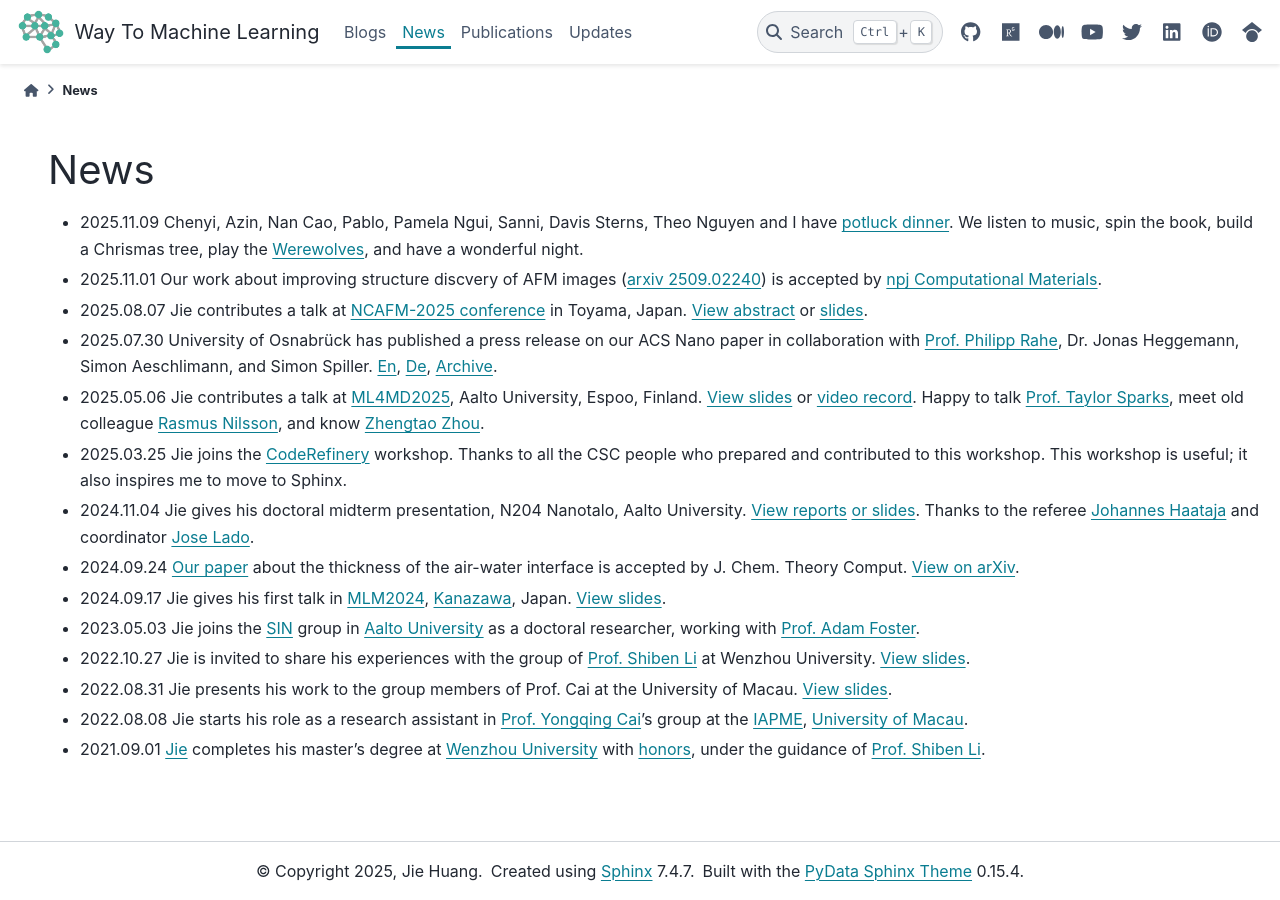
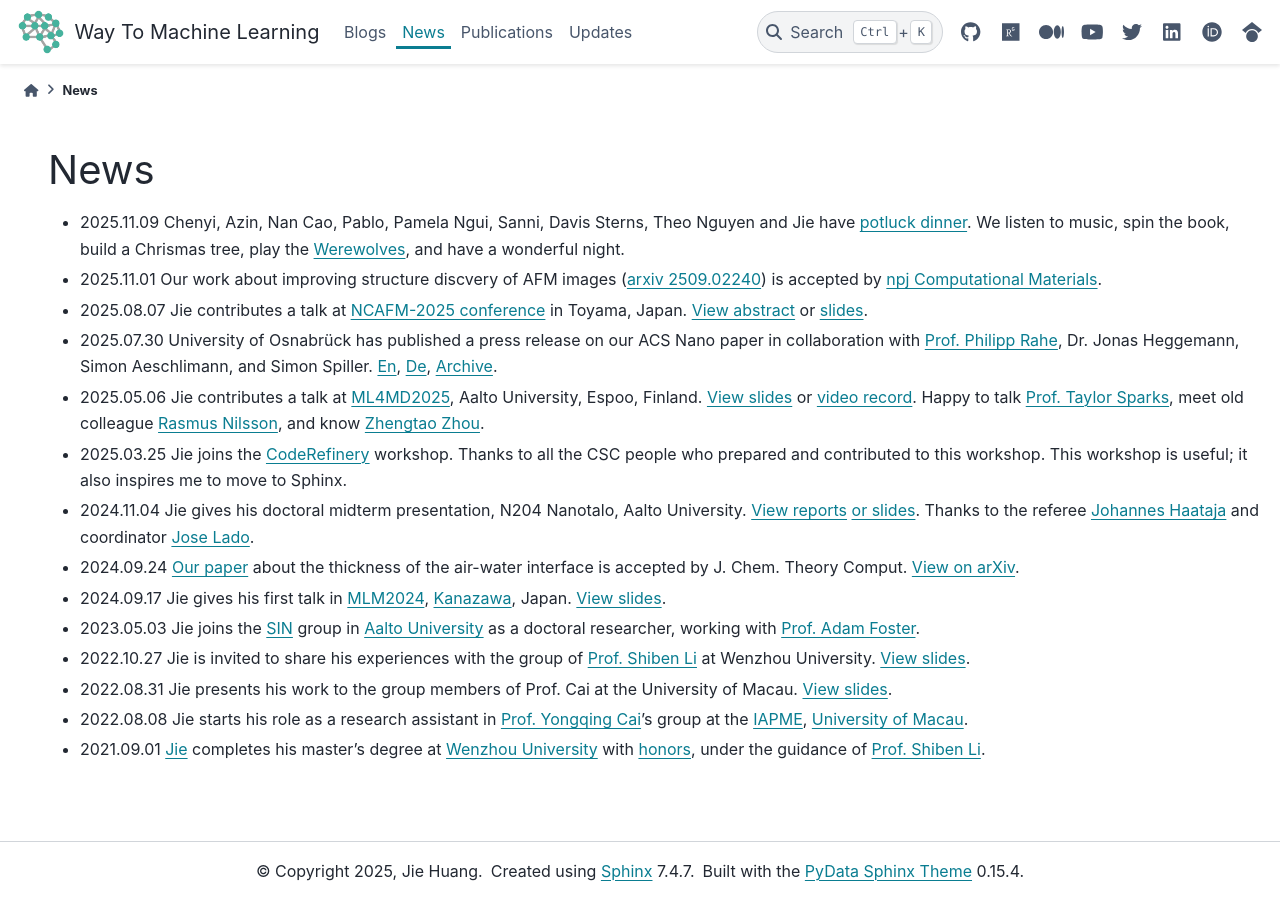
Before and after one commit to way2ml/way2ml.github.io, a Sphinx documentation site: the page built from doc/news.md, in a window 1280 px wide. Built offline with Sphinx 7.4.7 and the PyData theme 0.15.4, drawn with Linux system fonts in a browser that asks for light colours.

Commit message:
Update potluck dinner entry in news.md

```diff
--- a/doc/news.md
+++ b/doc/news.md
@@ -1,5 +1,5 @@
 # News
-- 2025.11.09 Chenyi, Azin, Nan Cao, Pablo, Pamela Ngui,  Sanni, Davis Sterns, Theo Nguyen and I have [potluck dinner](https://en.wikipedia.org/wiki/Potluck). We listen to music, spin the book, build a Chrismas tree, play the [Werewolves](https://en.wikipedia.org/wiki/The_Werewolves_of_Millers_Hollow), and have a wonderful night.
+- 2025.11.09 Chenyi, Azin, Nan Cao, Pablo, Pamela Ngui,  Sanni, Davis Sterns, Theo Nguyen and Jie have [potluck dinner](https://en.wikipedia.org/wiki/Potluck). We listen to music, spin the book, build a Chrismas tree, play the [Werewolves](https://en.wikipedia.org/wiki/The_Werewolves_of_Millers_Hollow), and have a wonderful night.
 - 2025.11.01 Our work about improving structure discvery of AFM images ([arxiv 2509.02240](https://arxiv.org/abs/2509.02240)) is accepted by [npj Computational Materials](https://www.nature.com/npjcompumats/).
 - 2025.08.07 Jie contributes a talk at [NCAFM-2025 conference](https://www.nims.go.jp/group/Nanoprobe/NC-AFM2025/Index.html) in Toyama, Japan. [View abstract](https://www.nims.go.jp/group/Nanoprobe/NC-AFM2025/Abstract/S11-2_Jie%20Huang.pdf) or [slides](https://raw.githubusercontent.com/HuangJiaLian/DataBase0/master/uploads/NCAFM_Jie_Huang.pdf).
 - 2025.07.30 University of Osnabrück has published a press release  on our ACS Nano paper in collaboration with [Prof. Philipp Rahe](https://www.humboldt-foundation.de/en/connect/explore-the-humboldt-network/singleview/1147643/dr-philipp-rahe), Dr. Jonas Heggemann, Simon Aeschlimann, and Simon Spiller. [En](https://www.uni-osnabrueck.de/en/campus-life/university-news/news-detail-page/2025/07/physiker-der-uni-osnabrueck-erklaeren-bislang-unbekannten-mikroskopischen-mechanismus), [De](https://www.uni-osnabrueck.de/campusleben/uni-news/detailseite-news/2025/07/physiker-der-uni-osnabrueck-erklaeren-bislang-unbekannten-mikroskopischen-mechanismus), [Archive](https://raw.githubusercontent.com/HuangJiaLian/DataBase0/master/uploads/2025-07-30-ACSNANO.png).
```
